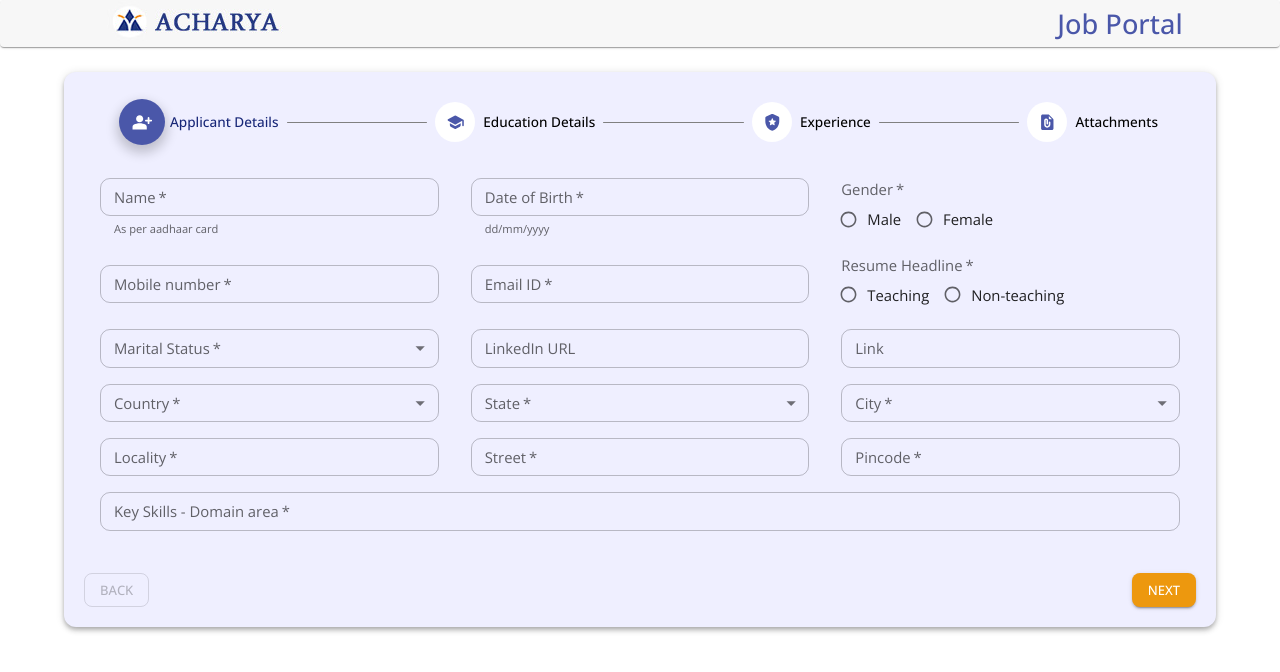
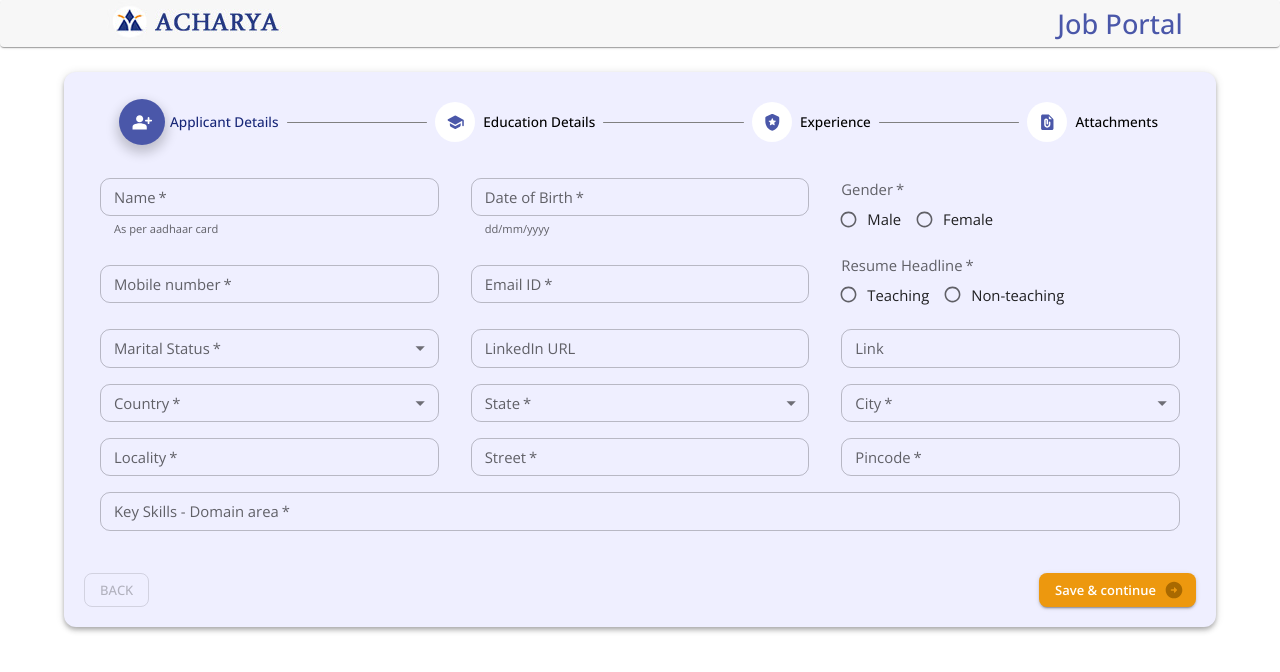
Before and after one commit to AcharyaUniversity/JobApplication, a React (Create React App) app: page / in a window 1280 px wide. Shown: the top 672 px of the page. Built offline with nearby package versions, Linux system fonts and the light colour scheme.

Commit message:
updated styles

```diff
--- a/public/index.html
+++ b/public/index.html
@@ -1,14 +1,12 @@
 <!DOCTYPE html>
 <html lang="en">
+
 <head>
   <meta charset="utf-8" />
   <link rel="icon" href="%PUBLIC_URL%/favicon.ico" />
   <meta name="viewport" content="width=device-width, initial-scale=1" />
   <meta name="theme-color" content="#000000" />
-    <meta
-      name="description"
-      content="Web site created using create-react-app"
-    />
+  <meta name="description" content="Web site created using create-react-app" />
   <link rel="apple-touch-icon" href="%PUBLIC_URL%/logo192.png" />
   <!--
       manifest.json provides metadata used when your web app is installed on a
@@ -24,8 +22,9 @@
       work correctly both with client-side routing and a non-root public URL.
       Learn how to configure a non-root public URL by running `npm run build`.
     -->
-    <title>React App</title>
+  <title>Jop Portal</title>
 </head>
+
 <body>
   <noscript>You need to enable JavaScript to run this app.</noscript>
   <div id="root"></div>
@@ -40,4 +39,5 @@
       To create a production bundle, use `npm run build` or `yarn build`.
     -->
 </body>
+
 </html>
--- a/src/components/Steppers/DesktopFormStepper.tsx
+++ b/src/components/Steppers/DesktopFormStepper.tsx
@@ -9,6 +9,7 @@ import PersonAddAltRoundedIcon from "@mui/icons-material/PersonAddAltRounded";
 import SchoolRoundedIcon from "@mui/icons-material/SchoolRounded";
 import LocalPoliceRoundedIcon from "@mui/icons-material/LocalPoliceRounded";
 import FilePresentRoundedIcon from "@mui/icons-material/FilePresentRounded";
+import ArrowCircleRightRoundedIcon from "@mui/icons-material/ArrowCircleRightRounded";
 import Complete from "../Complete";
 
 interface Props {
@@ -21,6 +22,7 @@ interface Props {
 const useStyles = makeStyles((theme: Theme) => ({
   stepperContainer: {
     padding: "10px 30px",
+    userSelect: "none",
   },
   nextButton: {
     backgroundColor: `${theme.palette.secondary.main} !important`,
@@ -134,9 +136,16 @@ function DesktopStepper({ steps, activeStep, handleNext, handleBack }: Props) {
               className={classes.nextButton}
               variant="contained"
               onClick={handleNext}
-              sx={{ borderRadius: 2 }}
+              sx={{
+                fontWeight: 600,
+                textTransform: "none",
+                borderRadius: 2,
+              }}
+              endIcon={
+                <ArrowCircleRightRoundedIcon sx={{ color: "#a96900" }} />
+              }
             >
-              {activeStep === steps.length - 1 ? "Submit" : "Next"}
+              {activeStep === steps.length - 1 ? "Submit" : "Save & continue"}
             </Button>
           </Box>
         </>
--- a/src/components/Steppers/MobileFormStepper.tsx
+++ b/src/components/Steppers/MobileFormStepper.tsx
@@ -67,9 +67,9 @@ function MobileFormStepper({
                 size="small"
                 onClick={handleNext}
                 disabled={activeStep === steps.length}
-                sx={{ borderRadius: 2 }}
+                sx={{ borderRadius: 2, textTransform: "none", fontWeight: 600 }}
               >
-                {activeStep === steps.length - 1 ? "Submit" : "Next"}
+                {activeStep === steps.length - 1 ? "Submit" : "Save & continue"}
                 {theme.direction === "rtl" ? (
                   <KeyboardArrowLeft />
                 ) : (
--- a/src/containers/FormStepper.tsx
+++ b/src/containers/FormStepper.tsx
@@ -231,10 +231,13 @@ function FormStepper() {
   };
 
   const handleNext = () => {
-    if (activeStep === 0) setActiveStep((prevActiveStep) => prevActiveStep + 1);
-    if (activeStep === 1) setActiveStep((prevActiveStep) => prevActiveStep + 1);
-    if (activeStep === 2) setActiveStep((prevActiveStep) => prevActiveStep + 1);
-    if (activeStep === 3) {
+    if (activeStep === 0 && validateApplicant())
+      setActiveStep((prevActiveStep) => prevActiveStep + 1);
+    if (activeStep === 1 && validateEducation())
+      setActiveStep((prevActiveStep) => prevActiveStep + 1);
+    if (activeStep === 2 && validateExperience())
+      setActiveStep((prevActiveStep) => prevActiveStep + 1);
+    if (activeStep === 3 && validateAttachments()) {
       setActiveStep((prevActiveStep) => prevActiveStep + 1);
       handleSubmit();
     }
```
Lines whose indentation alone changed are shown as unchanged.
